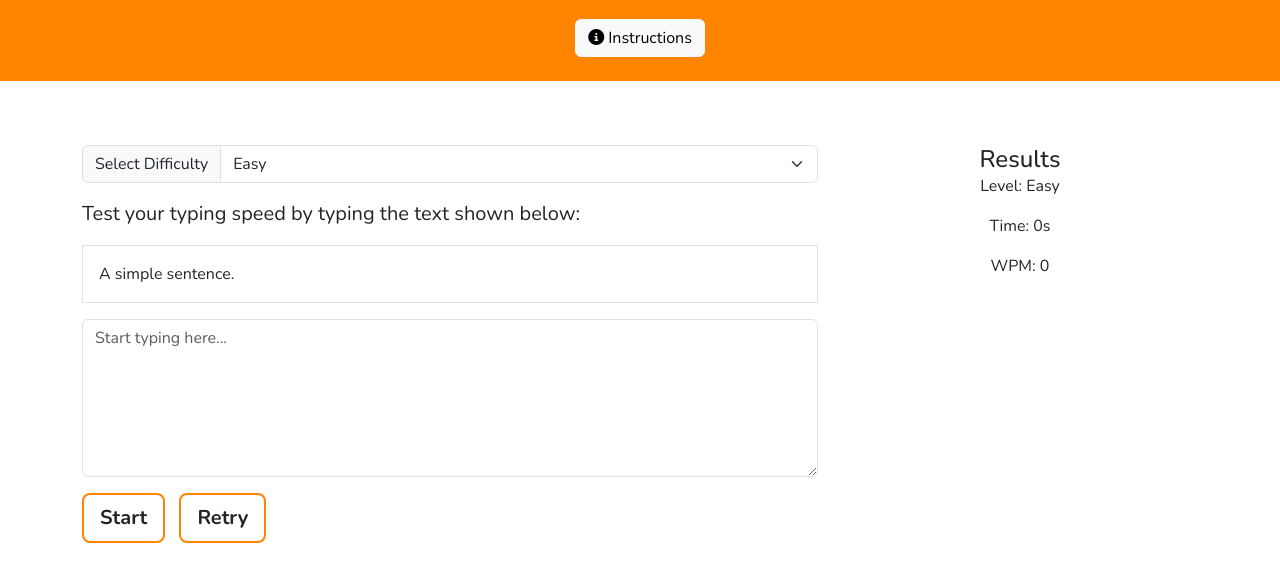
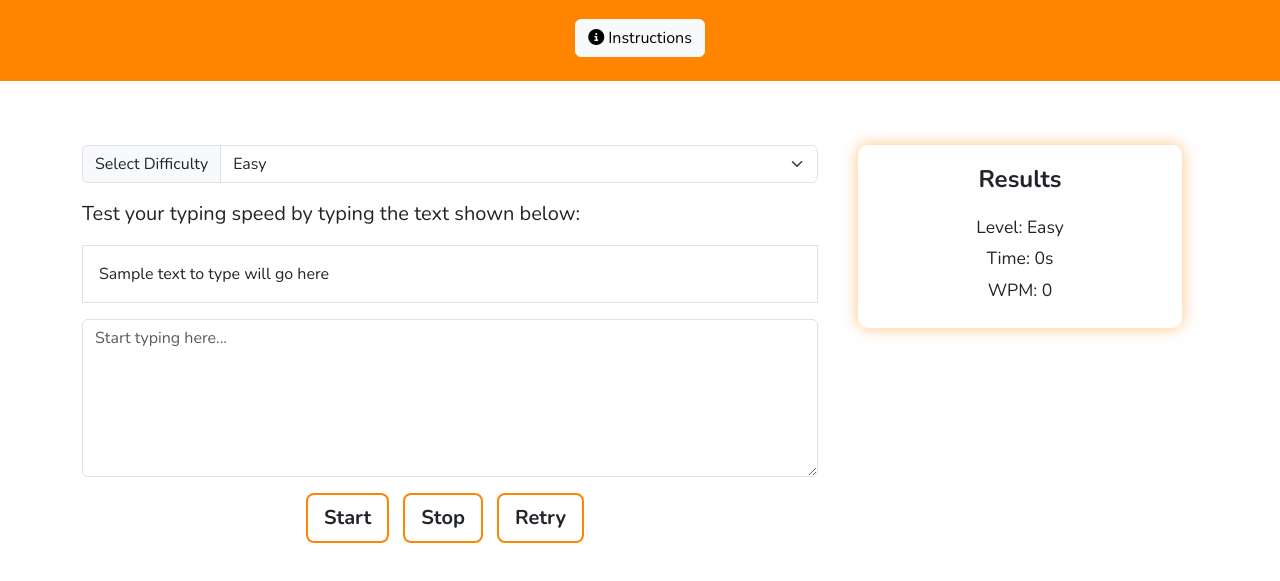
Before and after one commit to AJGreaves/typeracer-lesson-plan-repo, a plain HTML site: page index.html in a window 1280 px wide. Shown: the part 77-658 px from the top of the page. Drawn offline with nearby package versions, Linux system fonts and the light colour scheme.

Commit message:
5.1.3 Putting the basic HTML in place

```diff
--- a/index.html
+++ b/index.html
@@ -34,19 +34,20 @@
                     <p class="lead">Test your typing speed by typing the text shown below:</p>
                     <!-- Placeholder for typing test content -->
                     <div id="sample-text" class="border p-3 my-3">
-                        A simple sentence.
+                        Sample text to type will go here
                     </div>
                     <label for="typing-input" class="form-label sr-only">Typing Input</label>
                     <textarea class="form-control" id="typing-input" rows="6"
                         placeholder="Start typing here..."></textarea>
-                    <div class="my-3">
+                    <div class="my-3 text-center">
                         <button id="start-button" class="btn btn-lg orange-outline-button">Start</button>
+                        <button id="stop-button" class="btn btn-lg orange-outline-button">Stop</button>
                         <button id="retry-button" class="btn btn-lg orange-outline-button">Retry</button>
                     </div>
                 </section>
             </div>
             <div class="col-md-4">
-                <div id="results" class="text-center m-3">
+                <div id="results-area" class="text-center m-3">
                     <h2 class="card-title">Results</h5>
                         <p class="card-text">Level: <span id="level">Easy</span></p>
                         <p class="card-text">Time: <span id="time">0</span>s</p>
@@ -54,11 +55,14 @@
                 </div>
             </div>
         </div>
+    </div>
+
     <script src="https://cdn.jsdelivr.net/npm/bootstrap@5.3.3/dist/js/bootstrap.bundle.min.js"
         integrity="sha384-YvpcrYf0tY3lHB60NNkmXc5s9fDVZLESaAA55NDzOxhy9GkcIdslK1eN7N6jIeHz"
         crossorigin="anonymous"></script>
 
     <script src="https://kit.fontawesome.com/3b20d96fa9.js" crossorigin="anonymous"></script>
+
 </body>
 
 </html>
```
Lines whose indentation alone changed are shown as unchanged.
